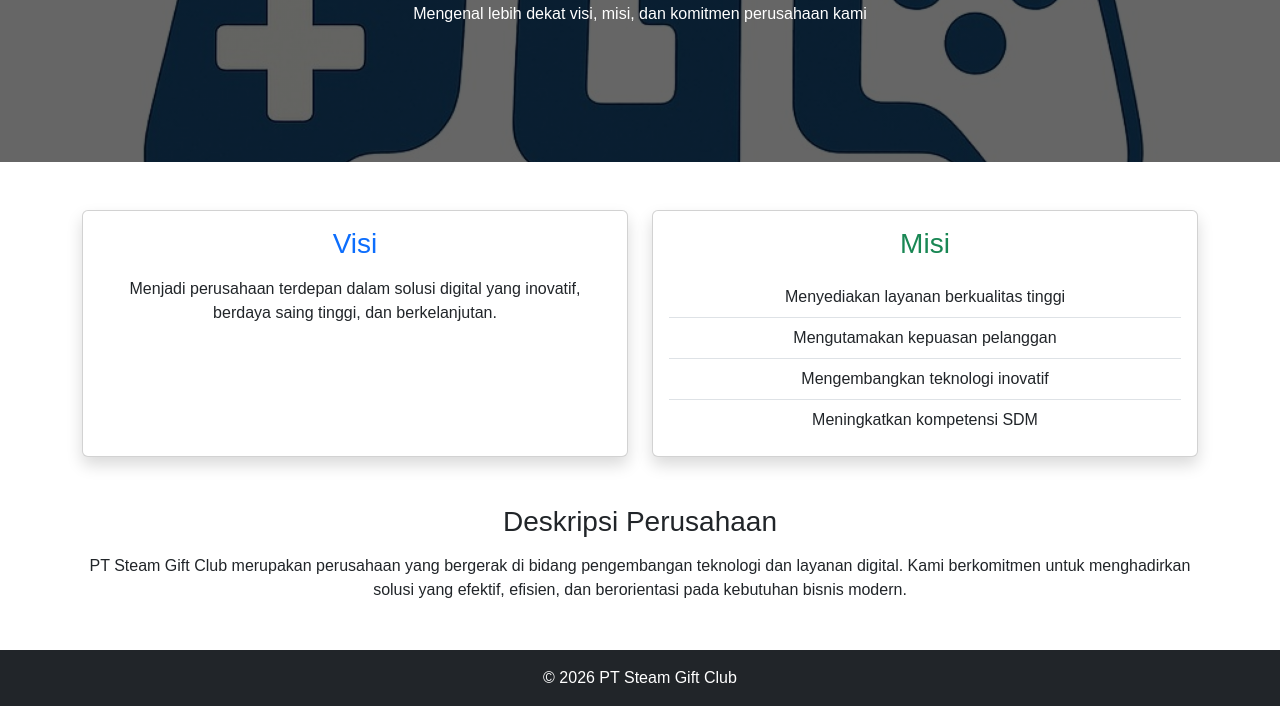
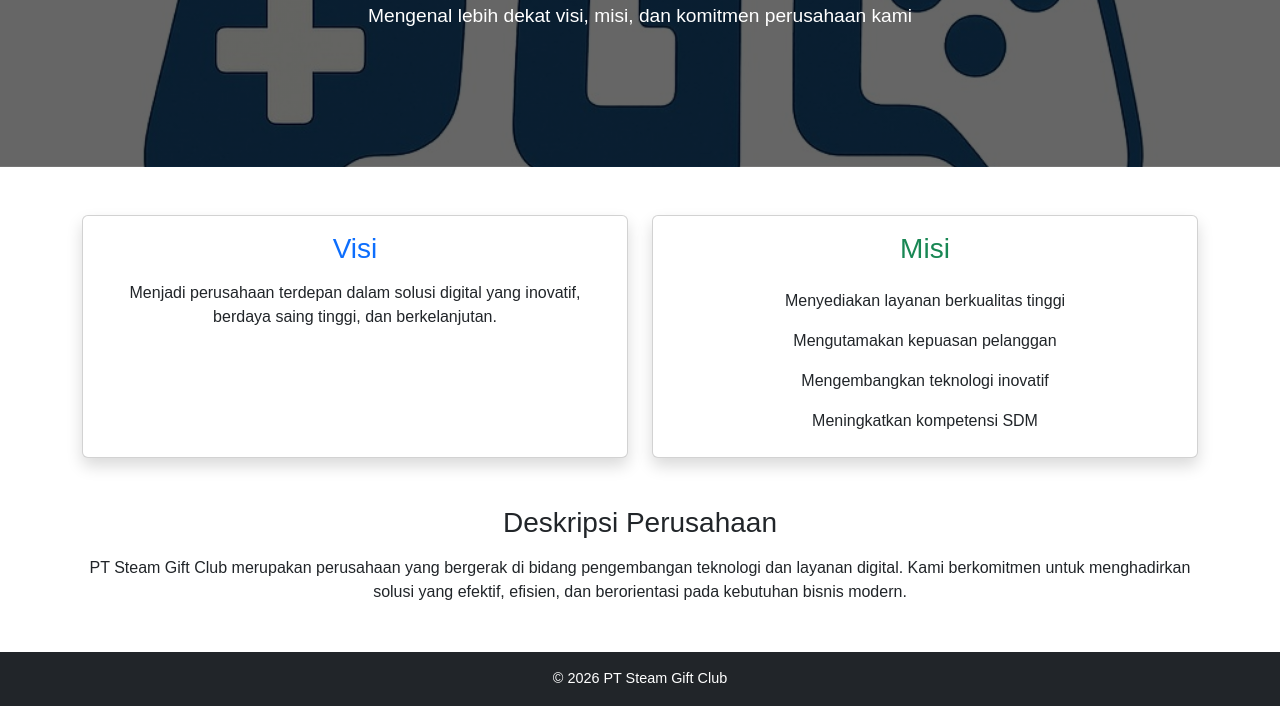
Before and after one commit to aryaekan/Company-Profile-SGC, a plain HTML site: page about.html in a window 1280 px wide. Shown: the part 182-888 px from the top of the page. Drawn offline with nearby package versions, Linux system fonts and the light colour scheme.

Commit message:
Enhance about.html with responsive design and animations
Added viewport meta tag for responsive design and improved styles for hero section and cards. Implemented scroll animation for elements.

```diff
--- a/about.html
+++ b/about.html
@@ -2,14 +2,15 @@
 <html lang="id">
 <head>
     <meta charset="UTF-8">
+    <meta name="viewport" content="width=device-width, initial-scale=1.0">
     <title>Tentang Kami</title>
     <link href="https://cdn.jsdelivr.net/npm/bootstrap@5.3.2/dist/css/bootstrap.min.css" rel="stylesheet">
-
 
     <style>
         body {
             font-family: Arial, sans-serif;
         }
+
 
         .hero-about {
             background: linear-gradient(rgba(0,0,0,0.6), rgba(0,0,0,0.6)),
@@ -17,9 +18,30 @@
             background-size: cover;
             background-position: center;
             color: white;
+            text-align: center;
+            padding: 80px 20px;
+        }
+
+        .hero-about h1 {
+            font-size: 1.8rem;
+        }
+
+        .hero-about p {
+            font-size: 1rem;
+        }
+
+        @media (min-width: 768px) {
+            .hero-about {
                 padding: 120px 20px;
-            text-align: center;
             }
+            .hero-about h1 {
+                font-size: 2.5rem;
+            }
+            .hero-about p {
+                font-size: 1.2rem;
+            }
+        }
+
 
         .fade-in {
             animation: fadeIn 1.5s ease-in;
@@ -30,9 +52,13 @@
             to { opacity: 1; transform: translateY(0); }
         }
 
+
         .card:hover {
-            transform: translateY(-10px);
-            transition: 0.3s;}
+            transform: translateY(-5px);
+            transition: 0.3s;
+        }
+
+
         .scroll-animate {
             opacity: 0;
             transform: translateY(40px);
@@ -45,9 +71,20 @@
         }
 
 
+        .list-group-item {
+            border: none;
+            padding-left: 0;
+            padding-right: 0;
+        }
+
+        footer {
+            font-size: 0.9rem;
+        }
+
     </style>
 </head>
 <body>
+
 <nav class="navbar navbar-expand-lg navbar-dark bg-dark fixed-top">
   <div class="container">
     <a class="navbar-brand" href="index.html">Steam Gift Club</a>
@@ -58,21 +95,11 @@
 
     <div class="collapse navbar-collapse" id="navbarNav">
       <ul class="navbar-nav ms-auto">
-        <li class="nav-item">
-          <a class="nav-link" href="index.html">Home</a>
-        </li>
-        <li class="nav-item">
-          <a class="nav-link active" href="about.html">Tentang Kami</a>
-        </li>
-        <li class="nav-item">
-          <a class="nav-link" href="services.html">Layanan</a>
-        </li>
-        <li class="nav-item">
-          <a class="nav-link" href="gallery.html">Galeri</a>
-        </li>
-        <li class="nav-item">
-          <a class="nav-link" href="contact.html">Kontak</a>
-        </li>
+        <li class="nav-item"><a class="nav-link" href="index.html">Home</a></li>
+        <li class="nav-item"><a class="nav-link active" href="about.html">Tentang Kami</a></li>
+        <li class="nav-item"><a class="nav-link" href="services.html">Layanan</a></li>
+        <li class="nav-item"><a class="nav-link" href="gallery.html">Galeri</a></li>
+        <li class="nav-item"><a class="nav-link" href="contact.html">Kontak</a></li>
       </ul>
     </div>
   </div>
@@ -81,16 +108,14 @@
 
 <section class="hero-about fade-in">
     <h1>Tentang Kami</h1>
-    <p class="mt-3">
-        Mengenal lebih dekat visi, misi, dan komitmen perusahaan kami
-    </p>
+    <p class="mt-3">Mengenal lebih dekat visi, misi, dan komitmen perusahaan kami</p>
 </section>
 
 
-<div class="container mt-5 fade-in">
+<div class="container mt-5 mb-5 fade-in">
 
     <div class="row g-4">
-        <div class="col-md-6">
+        <div class="col-12 col-md-6 scroll-animate">
             <div class="card h-100 shadow text-center">
                 <div class="card-body">
                     <h3 class="card-title text-primary">Visi</h3>
@@ -102,8 +127,7 @@
             </div>
         </div>
 
-
-        <div class="col-md-6">
+        <div class="col-12 col-md-6 scroll-animate">
             <div class="card h-100 shadow text-center">
                 <div class="card-body">
                     <h3 class="card-title text-success">Misi</h3>
@@ -118,7 +142,7 @@
         </div>
     </div>
 
-    <div class="mt-5 text-center">
+    <div class="mt-5 text-center scroll-animate">
         <h3>Deskripsi Perusahaan</h3>
         <p class="mt-3">
             PT Steam Gift Club merupakan perusahaan yang bergerak di bidang pengembangan teknologi
@@ -132,7 +156,25 @@
 <footer class="bg-dark text-white text-center p-3 mt-5">
     <p class="mb-0">&copy; 2026 PT Steam Gift Club</p>
 </footer>
+
 <script src="https://cdn.jsdelivr.net/npm/bootstrap@5.3.2/dist/js/bootstrap.bundle.min.js"></script>
+
+<script>
+    const scrollElements = document.querySelectorAll(".scroll-animate");
+    const elementInView = (el, offset = 100) => {
+        const elementTop = el.getBoundingClientRect().top;
+        return elementTop <= (window.innerHeight - offset);
+    };
+    const handleScrollAnimation = () => {
+        scrollElements.forEach(el => {
+            if (elementInView(el)) {
+                el.classList.add("show");
+            }
+        });
+    };
+    window.addEventListener("scroll", handleScrollAnimation);
+    handleScrollAnimation();
+</script>
 
 </body>
 </html>
```
Lines whose indentation alone changed are shown as unchanged.
